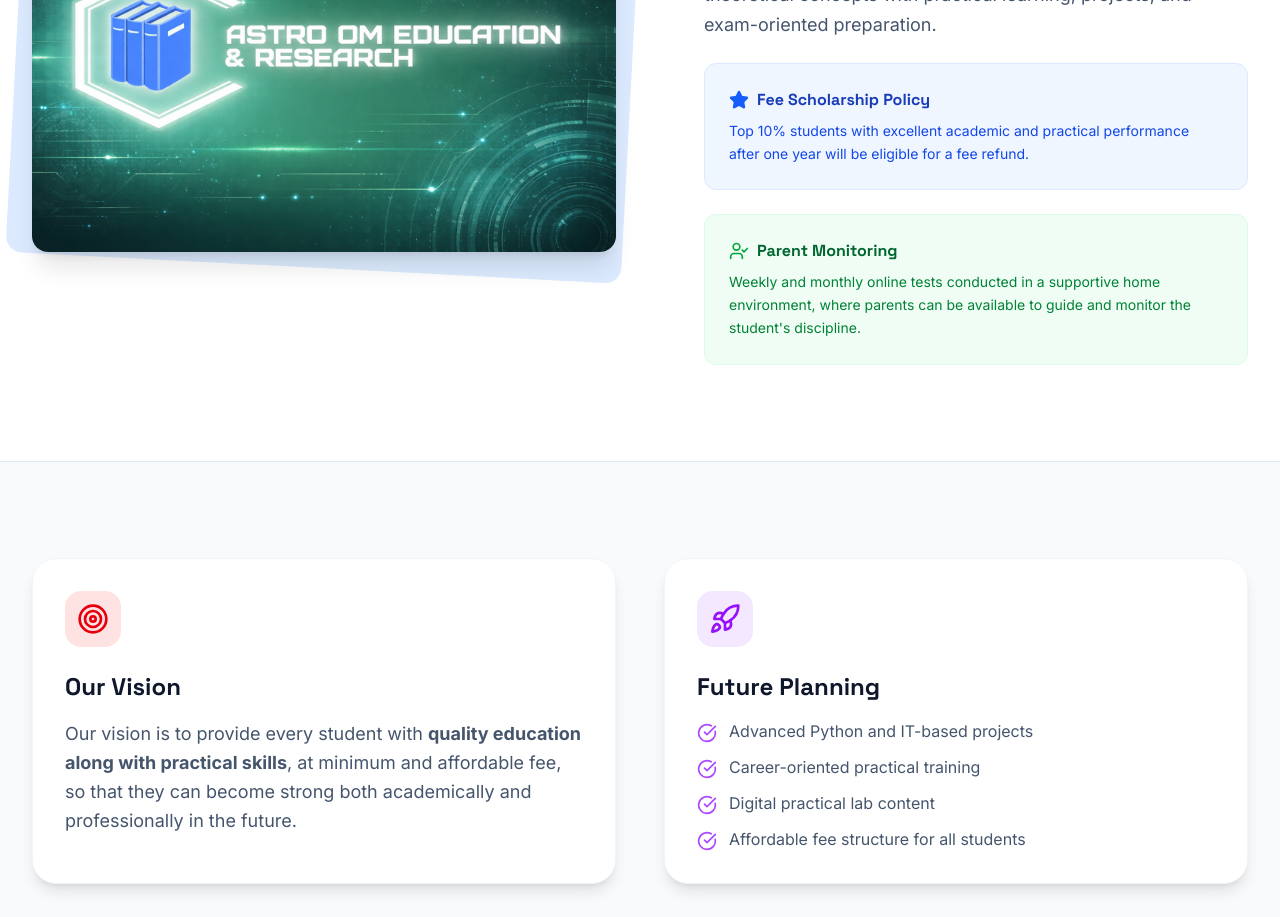
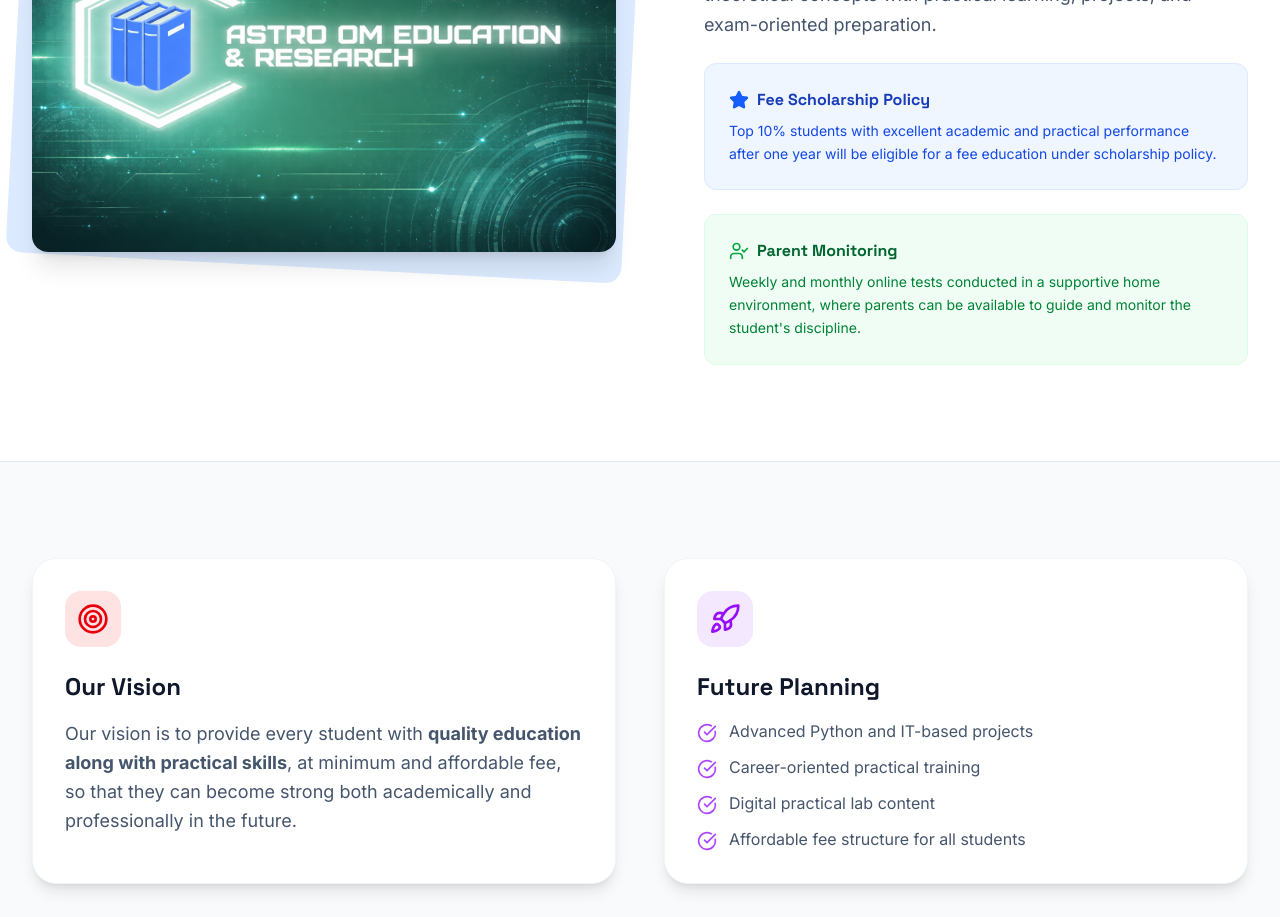
Before and after one commit to Awesh005/Astro-Om-Education-Research-v1.2, a React (Vite) app: page /about in a window 1280 px wide. Shown: the part 1020-1937 px from the top of the page. Built offline with nearby package versions, Linux system fonts and the light colour scheme.

Commit message:
updated the policy named

```diff
--- a/src/pages/About.tsx
+++ b/src/pages/About.tsx
@@ -97,7 +97,7 @@ export default function About() {
                   <Star className="fill-blue-600 text-blue-600" size={20} /> Fee Scholarship Policy
                 </h3>
                 <p className="text-blue-700 text-sm leading-relaxed">
-                  Top 10% students with excellent academic and practical performance after one year will be eligible for a fee refund.
+                  Top 10% students with excellent academic and practical performance after one year will be eligible for a fee education under scholarship policy.
                 </p>
               </div>
 
```
